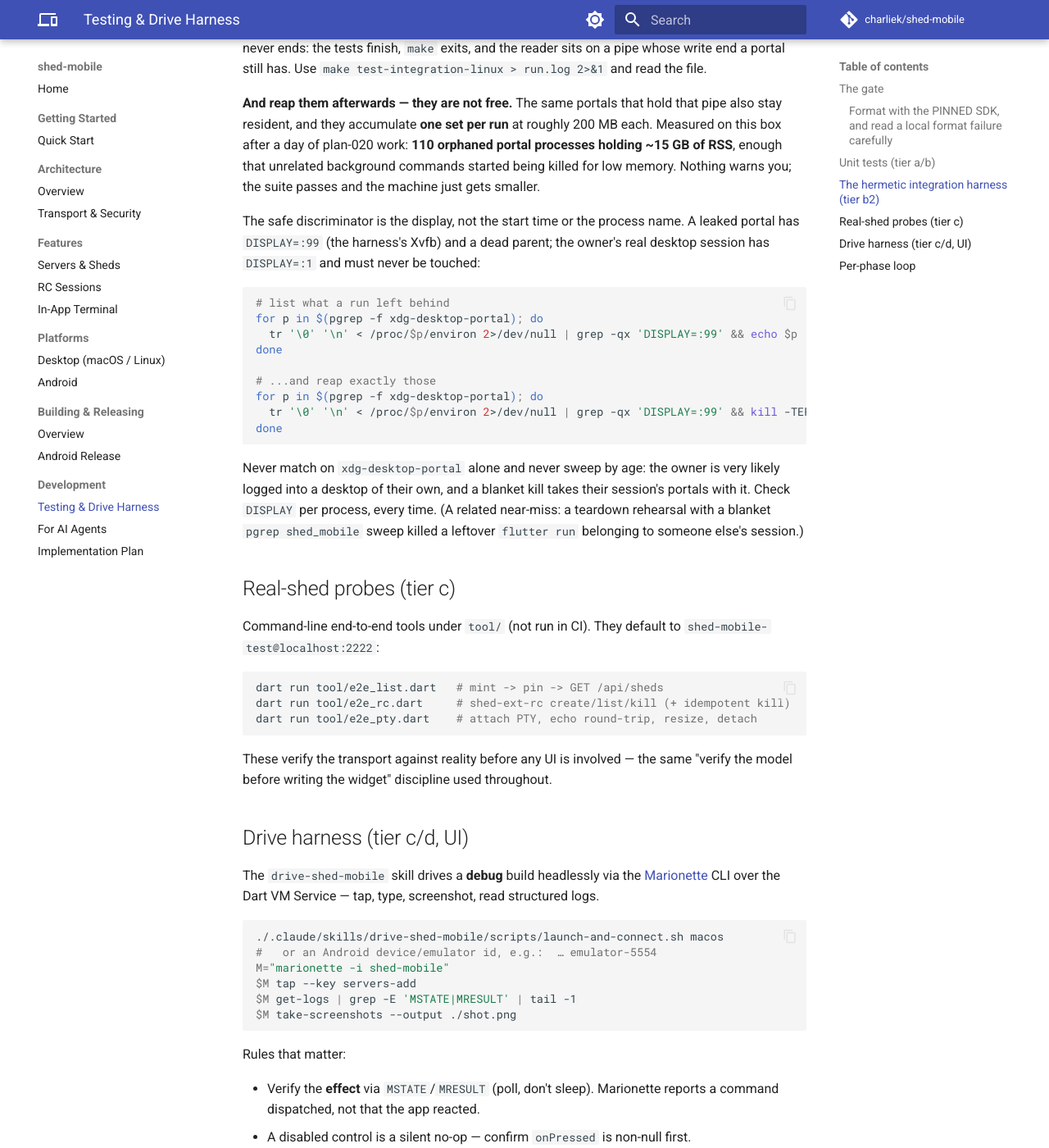
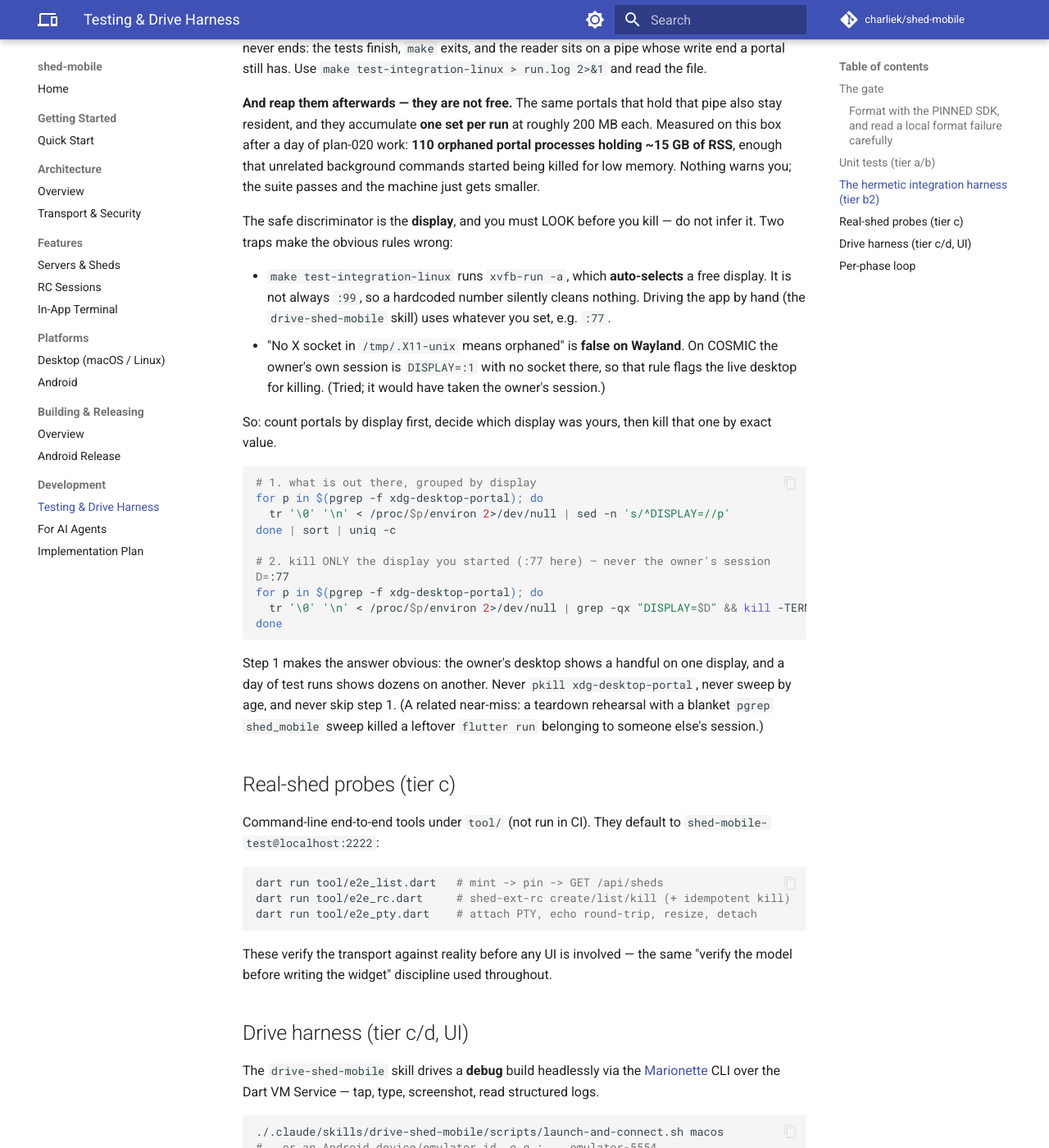
Before and after one commit to charliek/shed-mobile, an MkDocs documentation site: the page built from docs/development/testing.md, in a window 1280 px wide and 1400 px high, scrolled down 3368 px. Shown: the whole window at 82% size. Built offline with MkDocs 1.6.1 and Material for MkDocs 9.7.7, drawn with Linux system fonts in a browser that asks for light colours; comment, search, counter and statistics services are not loaded.

Commit message:
docs(testing): look before you kill — the portal cleanup, corrected
A CodeRabbit finding on the PR, and it exposed more than it claimed. It noted
the drive skill launches on `DISPLAY=:77` while my cleanup loop hardcoded `:99`,
so portals from the documented launch fell outside the documented cleanup.

Chasing that turned up two worse problems with what I had written:

- **`make test-integration-linux` runs `xvfb-run -a`, which AUTO-SELECTS a free
  display.** `:99` is what I happened to observe, not what the harness
  guarantees. A hardcoded number silently cleans nothing on the next run.
- **The obvious fix is dangerous.** "A portal whose DISPLAY has no socket in
  `/tmp/.X11-unix` is orphaned" is false on Wayland: COSMIC's own session is
  `DISPLAY=:1` with no socket there, so that rule flags the owner's live desktop
  for killing. I tried it before writing it down, which is the only reason it is
  not in this file.

So the guidance is now two steps and refuses to infer: **count portals by
display, then kill the display you started, by exact value.** Step 1 makes the
answer obvious — the owner's desktop shows a handful on one display and a day of
test runs shows dozens on another — and it is the step that makes step 2 safe.

Both steps verified as written before committing: the count reports `5 :1` (the
live desktop), and the kill loop for `:77` correctly matches nothing.

Co-Authored-By: Claude Opus 5 <noreply@anthropic.com>
Claude-Session: https://claude.ai/code/session_01AemKGZr45sXVUiK3kxoQL6

````diff
--- a/docs/development/testing.md
+++ b/docs/development/testing.md
@@ -148,25 +148,37 @@ portal processes holding ~15 GB of RSS**, enough that unrelated background
 commands started being killed for low memory. Nothing warns you; the suite
 passes and the machine just gets smaller.
 
-The safe discriminator is the display, not the start time or the process name.
-A leaked portal has `DISPLAY=:99` (the harness's Xvfb) and a dead parent; the
-owner's real desktop session has `DISPLAY=:1` and must never be touched:
+The safe discriminator is the **display**, and you must LOOK before you kill —
+do not infer it. Two traps make the obvious rules wrong:
+
+* `make test-integration-linux` runs `xvfb-run -a`, which **auto-selects** a free
+  display. It is not always `:99`, so a hardcoded number silently cleans nothing.
+  Driving the app by hand (the `drive-shed-mobile` skill) uses whatever you set,
+  e.g. `:77`.
+* "No X socket in `/tmp/.X11-unix` means orphaned" is **false on Wayland**. On
+  COSMIC the owner's own session is `DISPLAY=:1` with no socket there, so that
+  rule flags the live desktop for killing. (Tried; it would have taken the
+  owner's session.)
+
+So: count portals by display first, decide which display was yours, then kill
+that one by exact value.
 
 ```bash
-# list what a run left behind
+# 1. what is out there, grouped by display
 for p in $(pgrep -f xdg-desktop-portal); do
-  tr '\0' '\n' < /proc/$p/environ 2>/dev/null | grep -qx 'DISPLAY=:99' && echo $p
-done
+  tr '\0' '\n' < /proc/$p/environ 2>/dev/null | sed -n 's/^DISPLAY=//p'
+done | sort | uniq -c
 
-# ...and reap exactly those
+# 2. kill ONLY the display you started (:77 here) — never the owner's session
+D=:77
 for p in $(pgrep -f xdg-desktop-portal); do
-  tr '\0' '\n' < /proc/$p/environ 2>/dev/null | grep -qx 'DISPLAY=:99' && kill -TERM $p
+  tr '\0' '\n' < /proc/$p/environ 2>/dev/null | grep -qx "DISPLAY=$D" && kill -TERM $p
 done
 ```
 
-Never match on `xdg-desktop-portal` alone and never sweep by age: the owner is
-very likely logged into a desktop of their own, and a blanket kill takes their
-session's portals with it. Check `DISPLAY` per process, every time. (A related
+Step 1 makes the answer obvious: the owner's desktop shows a handful on one
+display, and a day of test runs shows dozens on another. Never `pkill
+xdg-desktop-portal`, never sweep by age, and never skip step 1. (A related
 near-miss: a teardown rehearsal with a blanket `pgrep shed_mobile` sweep killed
 a leftover `flutter run` belonging to someone else's session.)
 
````
Also changed, not shown: .claude/skills/drive-shed-mobile/SKILL.md (+6 -3 lines).
